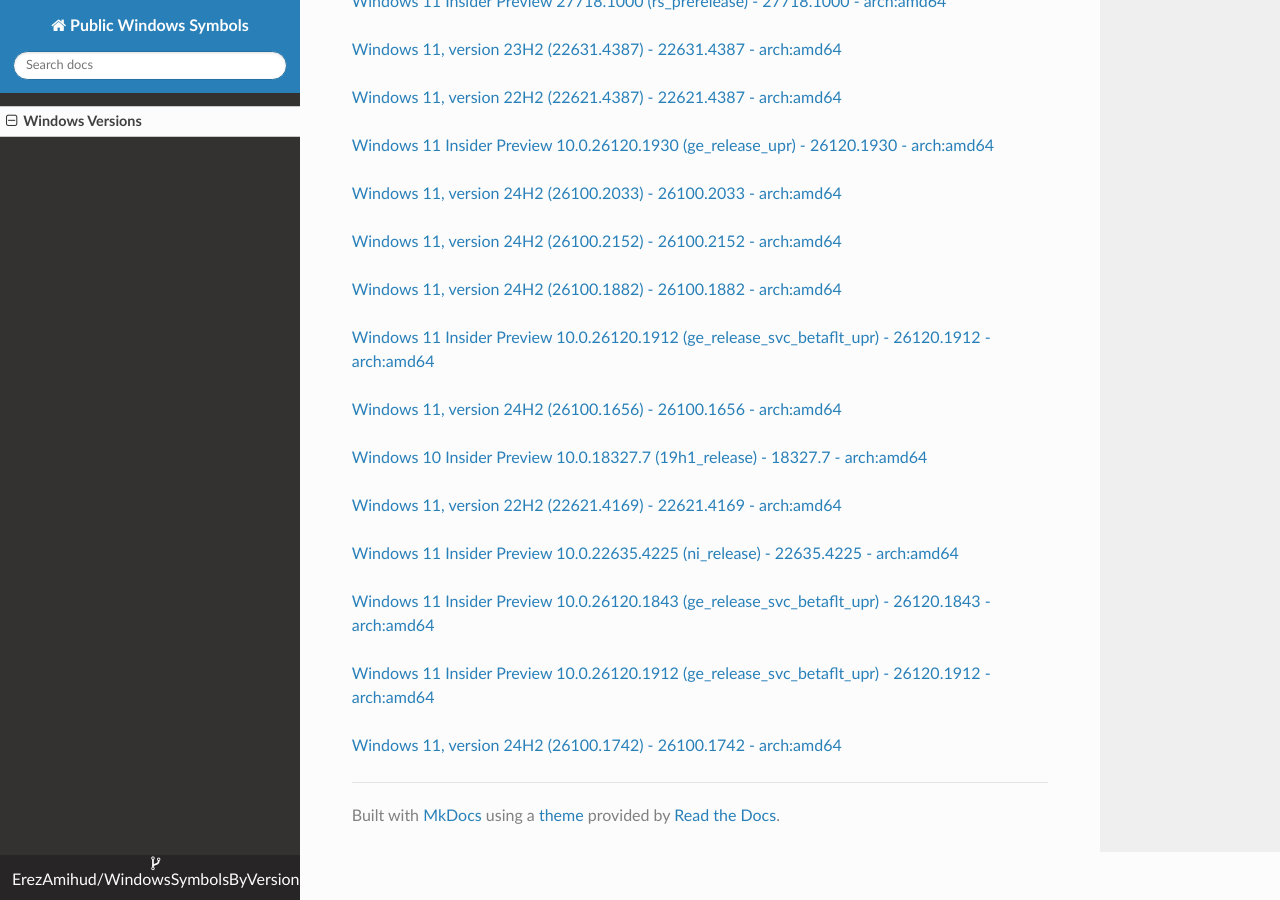
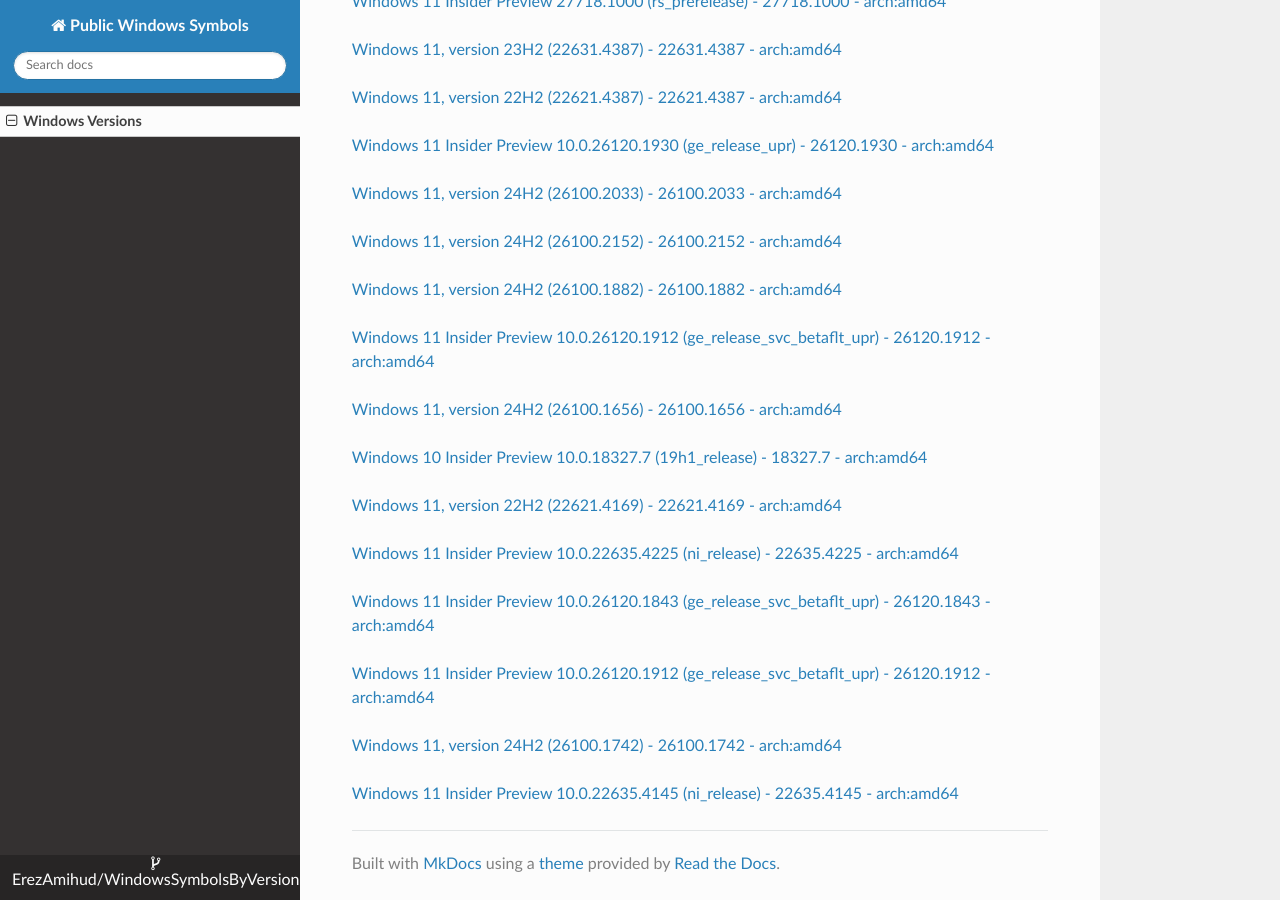
Before and after one commit to ErezAmihud/WindowsSymbolsByVersion, an MkDocs documentation site: the page built from docs/index.md, in a window 1280 px wide and 900 px high, scrolled down 4421 px. Built offline with MkDocs 1.6.1, drawn with Linux system fonts in a browser that asks for light colours; nearby versions of some CDN libraries.

Commit message:
Automated commit, add manifest for b0dc6fb8-ec25-4f6d-9eb9-427480649d5e

```diff
--- a/docs/index.md
+++ b/docs/index.md
@@ -215,3 +215,6 @@
 
 
 [Windows 11, version 24H2 (26100.1742) - 26100.1742 - arch:amd64](https://github.com/ErezAmihud/WindowsSymbolsByVersion/blob/main/manifests/e1d5e11a-7054-49cf-b9c9-ba54258d5cc6.manifest)
+
+
+[Windows 11 Insider Preview 10.0.22635.4145 (ni_release) - 22635.4145 - arch:amd64](https://github.com/ErezAmihud/WindowsSymbolsByVersion/blob/main/manifests/b0dc6fb8-ec25-4f6d-9eb9-427480649d5e.manifest)
```
Also changed, not shown: process_builds.json (+1 -1 lines), 1 other file.
